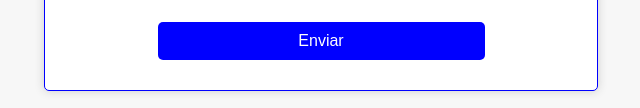
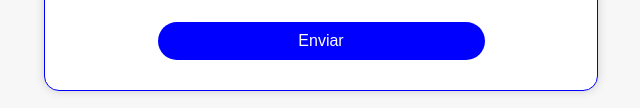
Before and after one commit to AlanSanchezUribe/Tarea_19_06_2024, a plain HTML site: page index.html in a window 1280 px wide. Shown: the part 790-898 px from the top of the page, 319-959 px from the left. Drawn offline with Linux system fonts and the light colour scheme.

Commit message:
correccion bordes

```diff
--- a/css/style.css
+++ b/css/style.css
@@ -16,7 +16,7 @@ body{
     margin-top: 40px;
     margin-bottom: 20px;
     border: solid 1px blue;
-    border-radius: 5px;
+    border-radius: 15px;
     display: flex;
     flex-direction: column;
     align-items: center;
@@ -51,7 +51,7 @@ input[type="submit"]{
     color: white;
     border: none;
     padding: 10px;
-    border-radius: 5px;
+    border-radius: 50px;
     cursor: pointer;
 }
 
```
